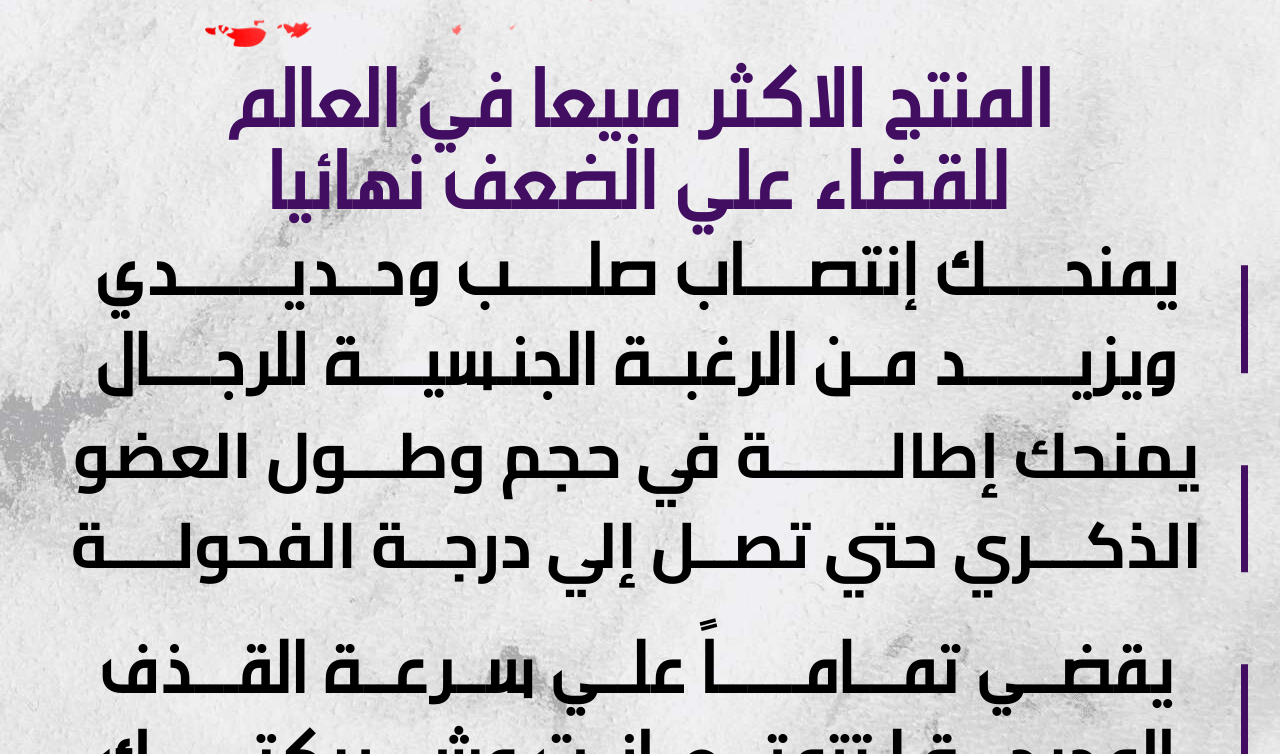
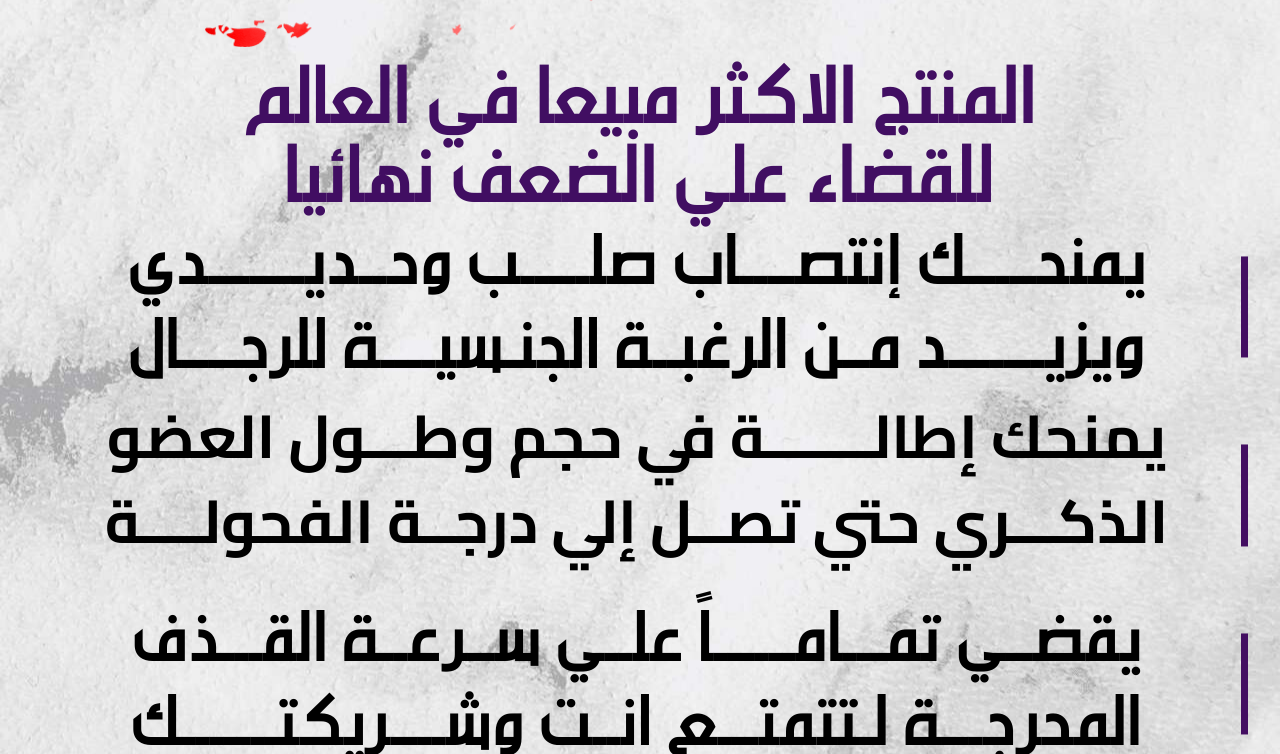
Before and after one commit to houdareda/Tinder, a plain HTML site: page index.html in a window 1280 px wide. Shown: the part 957-1711 px from the top of the page. Drawn offline with Linux system fonts and the light colour scheme; no server answers; a web font is replaced by a local one.

Commit message:
Add files via upload

```diff
--- a/css/style.css
+++ b/css/style.css
@@ -151,7 +151,7 @@ body {
 .hero .frst_text{
   text-align: center;
   color: #410E62;
-  font-size: 4.8vw;
+  font-size: 4.6vw;
   line-height: 1;
 }
 .hero .frst_text h3:first-child{
@@ -166,7 +166,7 @@ body {
   position: relative;
   padding-right: 7px;
   text-align: center;
-  font-size: 5vw;
+  font-size: 4.7vw;
   font-weight: bold;
   line-height: 1.4;
   margin-bottom: 20px;
@@ -429,7 +429,7 @@ body {
 }
 
 .how_work .container .text p{
-  font-size: 4vw;
+  font-size: 3.7vw;
   font-weight: bold;
   margin-bottom: 7px;
   color: #3D2F41;
```
